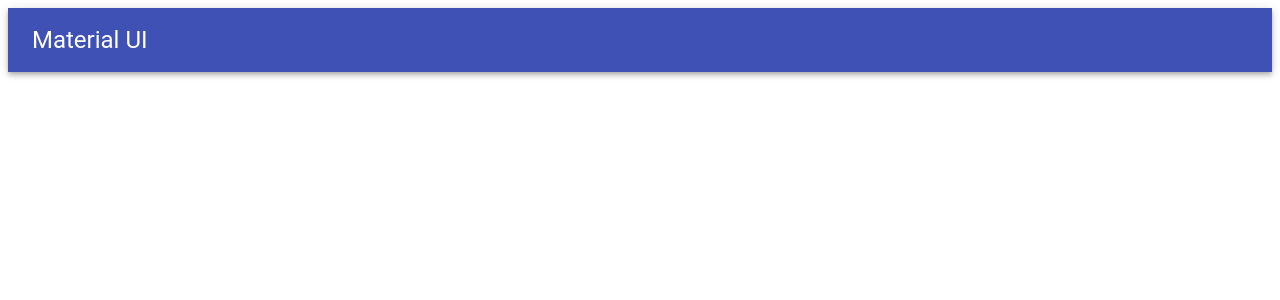
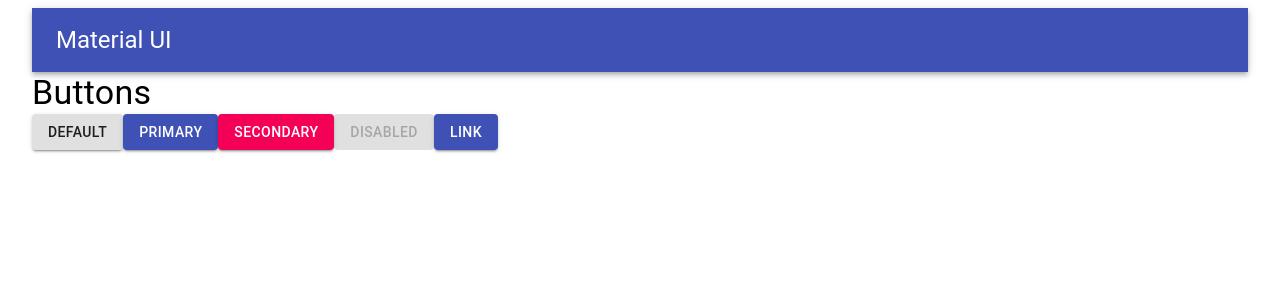
Before and after one commit to K-Sato1995/material-ui-practice, a React (Create React App) app: page / in a window 1280 px wide. Shown: the top 300 px of the page. Built offline with nearby package versions, Linux system fonts and the light colour scheme.

Commit message:
Add buttons

```diff
--- a/src/App.tsx
+++ b/src/App.tsx
@@ -1,11 +1,14 @@
 import React from "react";
 import Nav from "./nav";
+import Buttons from "./buttons";
+import Container from "@material-ui/core/Container";
 
 const App: React.FC = () => {
   return (
-    <div className="App">
+    <Container maxWidth="xl">
       <Nav />
-    </div>
+      <Buttons />
+    </Container>
   );
 };
 
--- /dev/null
+++ b/src/buttons/index.tsx
@@ -0,0 +1,25 @@
+import React from "react";
+import { Button, Typography } from "@material-ui/core";
+
+const index = () => {
+  return (
+    <div>
+      <Typography variant="h4">Buttons</Typography>
+      <Button variant="contained">Default</Button>
+      <Button variant="contained" color="primary">
+        Primary
+      </Button>
+      <Button variant="contained" color="secondary">
+        Secondary
+      </Button>
+      <Button variant="contained" disabled>
+        Disabled
+      </Button>
+      <Button variant="contained" color="primary" href="#contained-buttons">
+        Link
+      </Button>
+    </div>
+  );
+};
+
+export default index;
```
